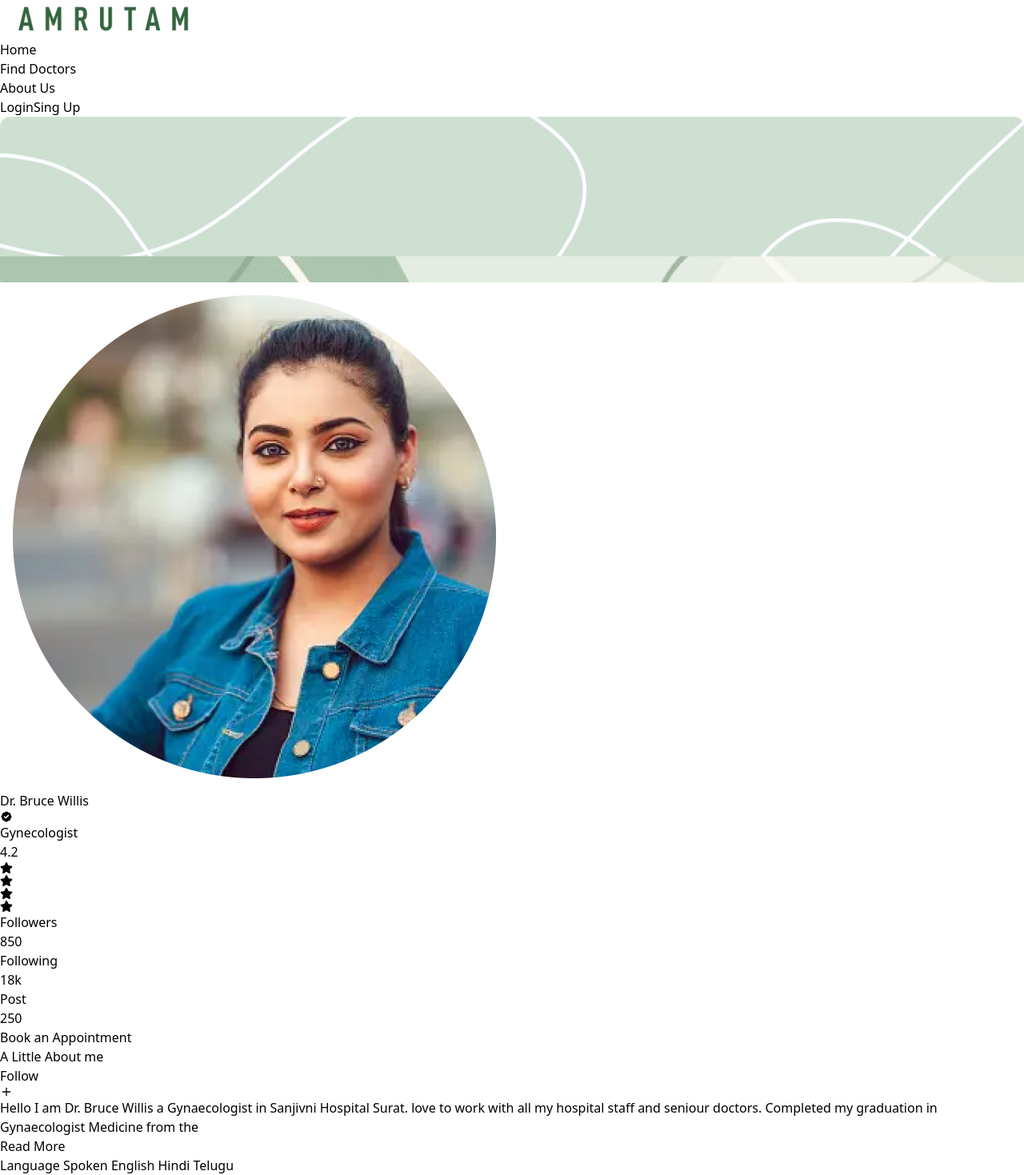
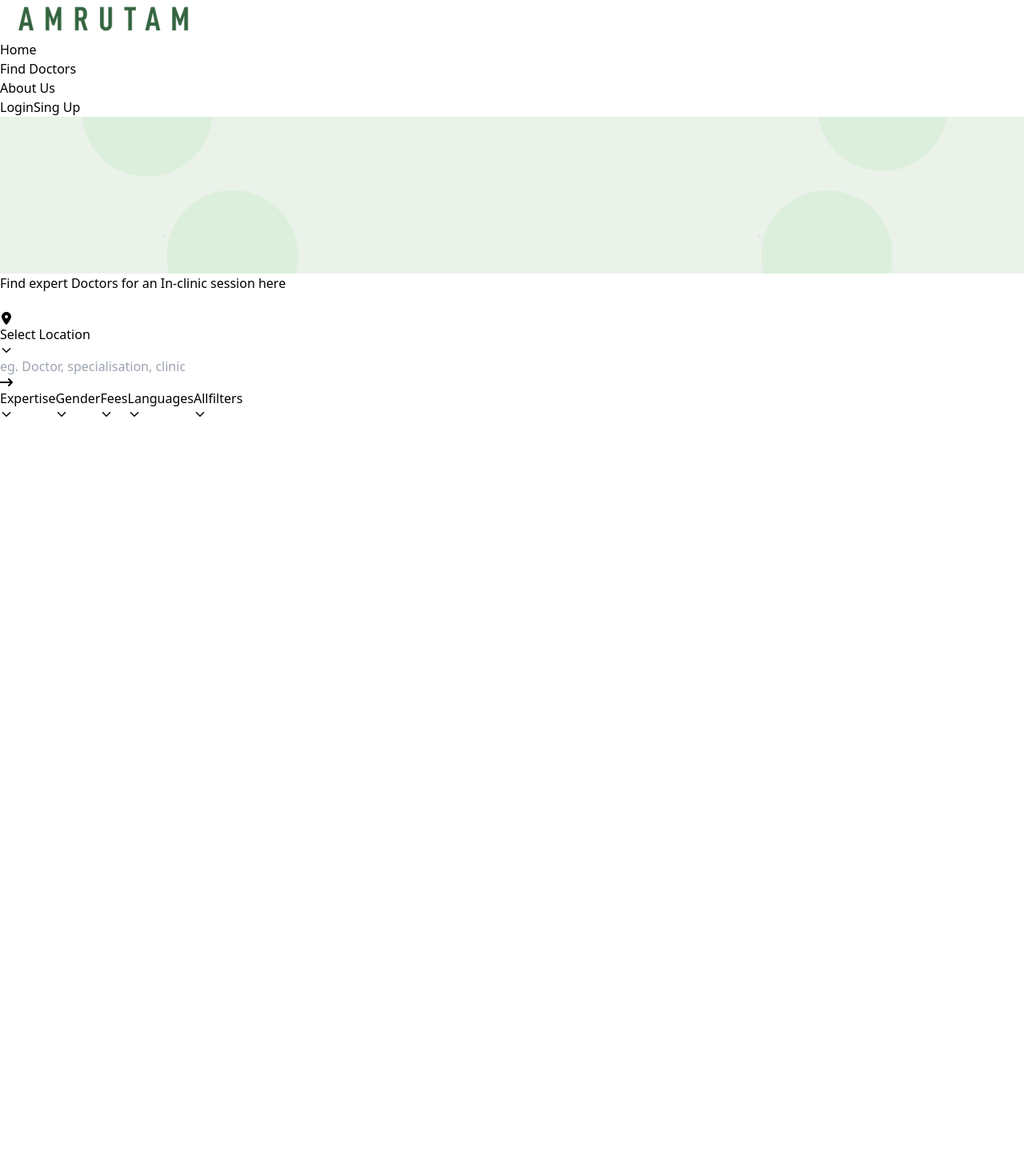
Before and after one commit to Shariar2006/Dr-Appointment, a React (Vite) app: page /findDoctors in a window 1280 px wide. Shown: the top 1469 px of the page at 80% size. After the commit the page ends 800 px from the top, so only its background shows below. Built offline with nearby package versions, Linux system fonts and the light colour scheme.

Commit message:
done banner section

```diff
--- a/src/Components/Pages/FindDoctor/Banner.jsx
+++ b/src/Components/Pages/FindDoctor/Banner.jsx
@@ -1,42 +1,28 @@
-import banner1 from '../../../assets/banner1.png'
-import avatar from '../../../assets/avatar2.png'
-import { HiBadgeCheck } from "react-icons/hi";
-import { FaStar } from "react-icons/fa";
-
+import banner2 from '../../../assets/banner2.png'
+import { FaLocationDot } from "react-icons/fa6";
+import { FaArrowRightLong } from "react-icons/fa6";
+import { IoIosArrowDown } from "react-icons/io";
 
 
 const Banner = () => {
     return (
-        <div className="mt-12">
-            <div className='relative'>
-                <img className='' src={banner1} alt="" />
-                <div className='absolute w-full h-[165px] bg-[#FFFBF2] z-10 -mt-16 border flex items-center'>
-                    <img className='w-40 -mt-9 ml-7' src={avatar} alt="" />
-                    <div className='mr-16 ml-5'>
-                        <h1 className='text-xl font-semibold flex items-center gap-1'>Dr. Bruce Willis <span><HiBadgeCheck className='text-blue-800' /></span></h1>
-                        <h3 className='text-sm font-semibold text-[#3A643B] my-1'>Gynecologist</h3>
-                        <h1 className='flex items-center gap-1'>4.2 <span className='flex text-orange-500'><FaStar /><FaStar /><FaStar /><FaStar /></span></h1>
+        <div>
+            <div>
+                <img src={banner2} alt="" />
+                <div className='absolute -mt-44 ml-[420px] max-w-6xl mx-auto text-center'>
+                    <p className='text-2xl font-semibold mb-8'>Find expert Doctors for an In-clinic session here </p>
+                    <div className='flex justify-center items-center'>
+                            <div>
+                            <input className='w-[200px] border rounded-lg outline-none py-3 px-5 bg-white mr-3' type="text" name="" id="" />
+                            <span className='absolute flex items-center justify-center gap-3 text-[#3A643B] -mt-9 ml-5'><FaLocationDot/> <span className='text-gray-500'>Select Location</span> <IoIosArrowDown/></span>
+                            </div>
+                            <div>
+                            <input placeholder='eg. Doctor, specialisation, clinic name' className='w-[474px] border rounded-lg outline-none py-3 px-5 bg-white' type="text" name="" id="" />
+                            <span className='absolute mt-4 -ml-9'><FaArrowRightLong/></span>
+                            </div>
+
                     </div>
-                    <div className='flex items-center justify-center gap-16 text-center'>
-                        <div>
-                            <h1 className='text-sm font-semibold text-[#3A643B]'>Followers</h1>
-                            <h4 className='text-lg font-bold'>850</h4>
-                        </div>
-                        <div>
-                            <h1 className='text-sm font-semibold text-[#3A643B]'>Following</h1>
-                            <h4 className='text-lg font-bold'>18k</h4>
-                        </div>
-                        <div>
-                            <h1 className='text-sm font-semibold text-[#3A643B]'>Post</h1>
-                            <h4 className='text-lg font-bold'>250</h4>
-                        </div>
-                    </div>
-                    <button className='bg-[#3A643B] py-2 px-7 rounded-lg text-base font-semibold text-[#fff] ml-32'>Book an Appointment</button>
                 </div>
-            </div>
-
-            <div>
-
             </div>
         </div>
     );
--- /dev/null
+++ b/src/Components/Pages/FindDoctor/DoctorApponitment/Banner.jsx
@@ -0,0 +1,45 @@
+import banner1 from '../../../assets/banner1.png'
+import avatar from '../../../assets/avatar2.png'
+import { HiBadgeCheck } from "react-icons/hi";
+import { FaStar } from "react-icons/fa";
+
+
+
+const Banner = () => {
+    return (
+        <div className="mt-12">
+            <div className='relative'>
+                <img className='' src={banner1} alt="" />
+                <div className='absolute w-full h-[165px] bg-[#FFFBF2] z-10 -mt-16 border flex items-center'>
+                    <img className='w-40 -mt-9 ml-7' src={avatar} alt="" />
+                    <div className='mr-16 ml-5'>
+                        <h1 className='text-xl font-semibold flex items-center gap-1'>Dr. Bruce Willis <span><HiBadgeCheck className='text-blue-800' /></span></h1>
+                        <h3 className='text-sm font-semibold text-[#3A643B] my-1'>Gynecologist</h3>
+                        <h1 className='flex items-center gap-1'>4.2 <span className='flex text-orange-500'><FaStar /><FaStar /><FaStar /><FaStar /></span></h1>
+                    </div>
+                    <div className='flex items-center justify-center gap-16 text-center'>
+                        <div>
+                            <h1 className='text-sm font-semibold text-[#3A643B]'>Followers</h1>
+                            <h4 className='text-lg font-bold'>850</h4>
+                        </div>
+                        <div>
+                            <h1 className='text-sm font-semibold text-[#3A643B]'>Following</h1>
+                            <h4 className='text-lg font-bold'>18k</h4>
+                        </div>
+                        <div>
+                            <h1 className='text-sm font-semibold text-[#3A643B]'>Post</h1>
+                            <h4 className='text-lg font-bold'>250</h4>
+                        </div>
+                    </div>
+                    <button className='bg-[#3A643B] py-2 px-7 rounded-lg text-base font-semibold text-[#fff] ml-32'>Book an Appointment</button>
+                </div>
+            </div>
+
+            <div>
+
+            </div>
+        </div>
+    );
+};
+
+export default Banner;
--- a/src/Components/Pages/FindDoctor/FindDoctor.jsx
+++ b/src/Components/Pages/FindDoctor/FindDoctor.jsx
@@ -1,37 +1,54 @@
-import AboutMe from "./AboutMe";
+// import AboutMe from "./DoctorApponitment/AboutMe";
+// import Banner from "./DoctorApponitment/Banner";
+// import Concerns from "./DoctorApponitment/Concerns";
+// import MyExperience from "./DoctorApponitment/MyExperience";
+// import PickTimeSlot from "./DoctorApponitment/PickTimeSlot";
+// import Reviews from "./DoctorApponitment/Reviews";
+// import SelectSession from "./DoctorApponitment/SelectSession";
+// import SelectShift from "./DoctorApponitment/SelectShift";
+// import SpecializeIn from "./DoctorApponitment/SpecializeIn";
+import { IoIosArrowDown } from "react-icons/io";
+
 import Banner from "./Banner";
-import Concerns from "./Concerns";
-import MyExperience from "./MyExperience";
-import PickTimeSlot from "./PickTimeSlot";
-import Reviews from "./Reviews";
-import SelectSession from "./SelectSession";
-import SelectShift from "./SelectShift";
-import SpecializeIn from "./SpecializeIn";
 
 const FindDoctor = () => {
     return (
-        <div className="max-w-7xl mx-auto">
-            <Banner/>
-            <div className="flex justify-between mt-32 gap-7">
-                <div className="flex-1  w-full">
-                    <AboutMe/>
-                    <SpecializeIn/>
-                    <Concerns/>
-                    <MyExperience/>
-                    <Reviews/>
-                </div>
-                <div className="flex-1 border w-full h-full px-8 py-7 rounded-xl">
-                    <div className="border border-gray-200 rounded-xl py-3 px-6 flex justify-between items-center text-xl font-semibold">
-                        <p>Appointment Fee</p>
-                        <p className="text-[#3A643B]">₹699.00</p>
-                    </div>
-                        <SelectSession/>
-                        <PickTimeSlot/>
-                        <SelectShift/>
-                        <button className='bg-[#3A643B] w-full py-4 mt-8 rounded-lg text-xl text-center font-semibold text-[#fff]'>Make an appointment</button>
+
+        <div>
+            <Banner />
+            <div className="border-b">
+                <div className="max-w-6 mx-auto p-4 flex justify-center items-center gap-6">
+                    <button className="text-gray-500 flex items-center gap-5 bg-gray-100 px-3 rounded-md py-1">Expertise <IoIosArrowDown /></button>
+                    <button className="text-gray-500 flex items-center gap-5 bg-gray-100 px-3 rounded-md py-1">Gender <IoIosArrowDown /></button>
+                    <button className="text-gray-500 flex items-center gap-5 bg-gray-100 px-3 rounded-md py-1">Fees <IoIosArrowDown /></button>
+                    <button className="text-gray-500 flex items-center gap-5 bg-gray-100 px-3 rounded-md py-1">Languages <IoIosArrowDown /></button>
+                    <button className="text-[#3A643B] flex items-center gap-5 bg-[#dceedc] px-3 rounded-md py-1">Allfilters <IoIosArrowDown /></button>
                 </div>
             </div>
         </div>
+
+        // <div className="max-w-7xl mx-auto">
+        //     <Banner/>
+        //     <div className="flex justify-between mt-32 gap-7">
+        //         <div className="flex-1  w-full">
+        //             <AboutMe/>
+        //             <SpecializeIn/>
+        //             <Concerns/>
+        //             <MyExperience/>
+        //             <Reviews/>
+        //         </div>
+        //         <div className="flex-1 border w-full h-full px-8 py-7 rounded-xl">
+        //             <div className="border border-gray-200 rounded-xl py-3 px-6 flex justify-between items-center text-xl font-semibold">
+        //                 <p>Appointment Fee</p>
+        //                 <p className="text-[#3A643B]">₹699.00</p>
+        //             </div>
+        //                 <SelectSession/>
+        //                 <PickTimeSlot/>
+        //                 <SelectShift/>
+        //                 <button className='bg-[#3A643B] w-full py-4 mt-8 rounded-lg text-xl text-center font-semibold text-[#fff]'>Make an appointment</button>
+        //         </div>
+        //     </div>
+        // </div>
     );
 };
 
```
Also changed, not shown: src/Components/Pages/FindDoctor/DoctorApponitment/AboutMe.jsx (renamed from src/Components/Pages/FindDoctor/AboutMe.jsx), src/Components/Pages/FindDoctor/DoctorApponitment/Concerns.jsx (renamed from src/Components/Pages/FindDoctor/Concerns.jsx), src/Components/Pages/FindDoctor/DoctorApponitment/MyExperience.jsx (renamed from src/Components/Pages/FindDoctor/MyExperience.jsx), src/Components/Pages/FindDoctor/DoctorApponitment/PickTimeSlot.jsx (renamed from src/Components/Pages/FindDoctor/PickTimeSlot.jsx), src/Components/Pages/FindDoctor/DoctorApponitment/Reviews.jsx (renamed from src/Components/Pages/FindDoctor/Reviews.jsx), src/Components/Pages/FindDoctor/DoctorApponitment/SelectSession.jsx (renamed from src/Components/Pages/FindDoctor/SelectSession.jsx), src/Components/Pages/FindDoctor/DoctorApponitment/SelectShift.jsx (renamed from src/Components/Pages/FindDoctor/SelectShift.jsx), src/Components/Pages/FindDoctor/DoctorApponitment/SpecializeIn.jsx (renamed from src/Components/Pages/FindDoctor/SpecializeIn.jsx).
